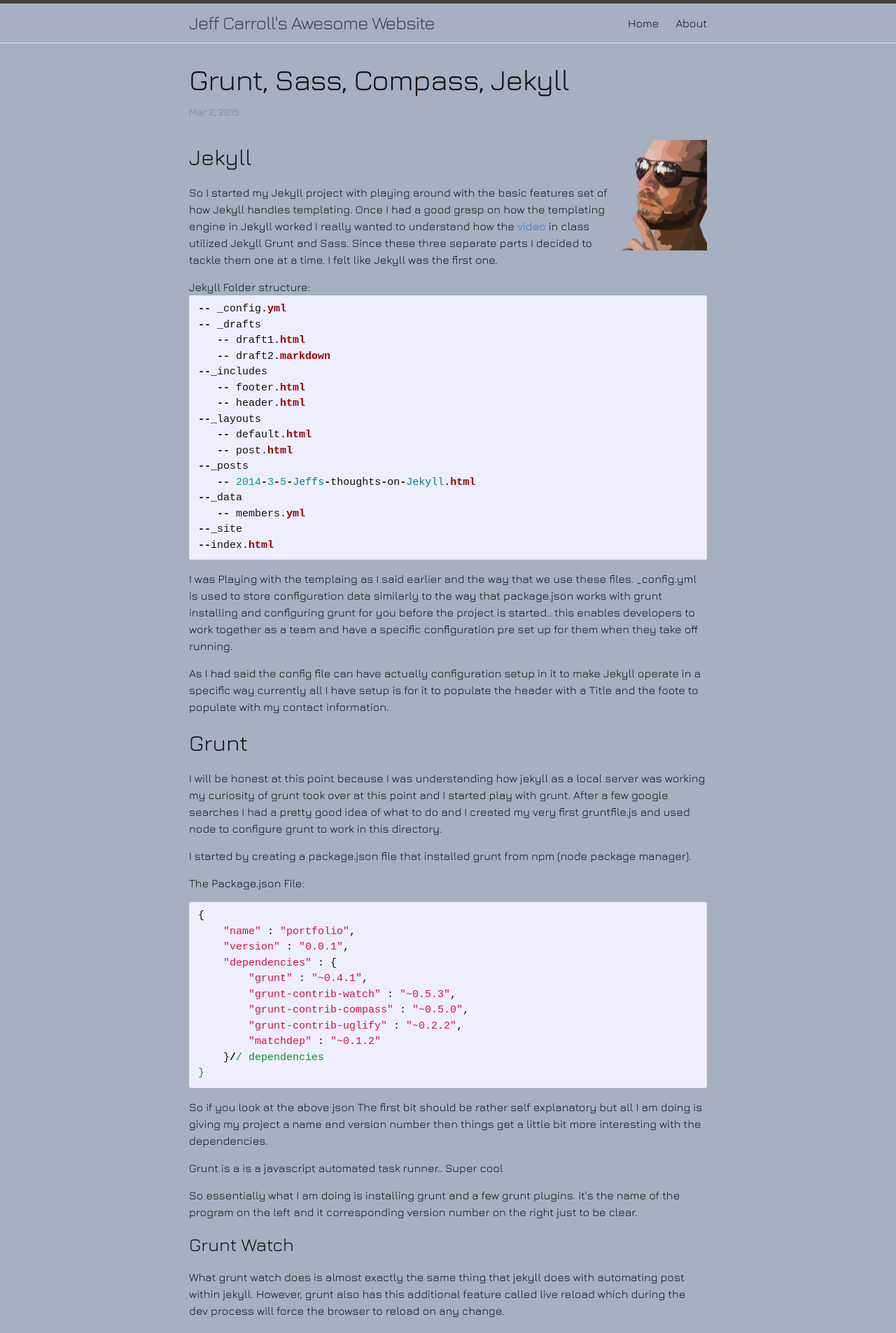
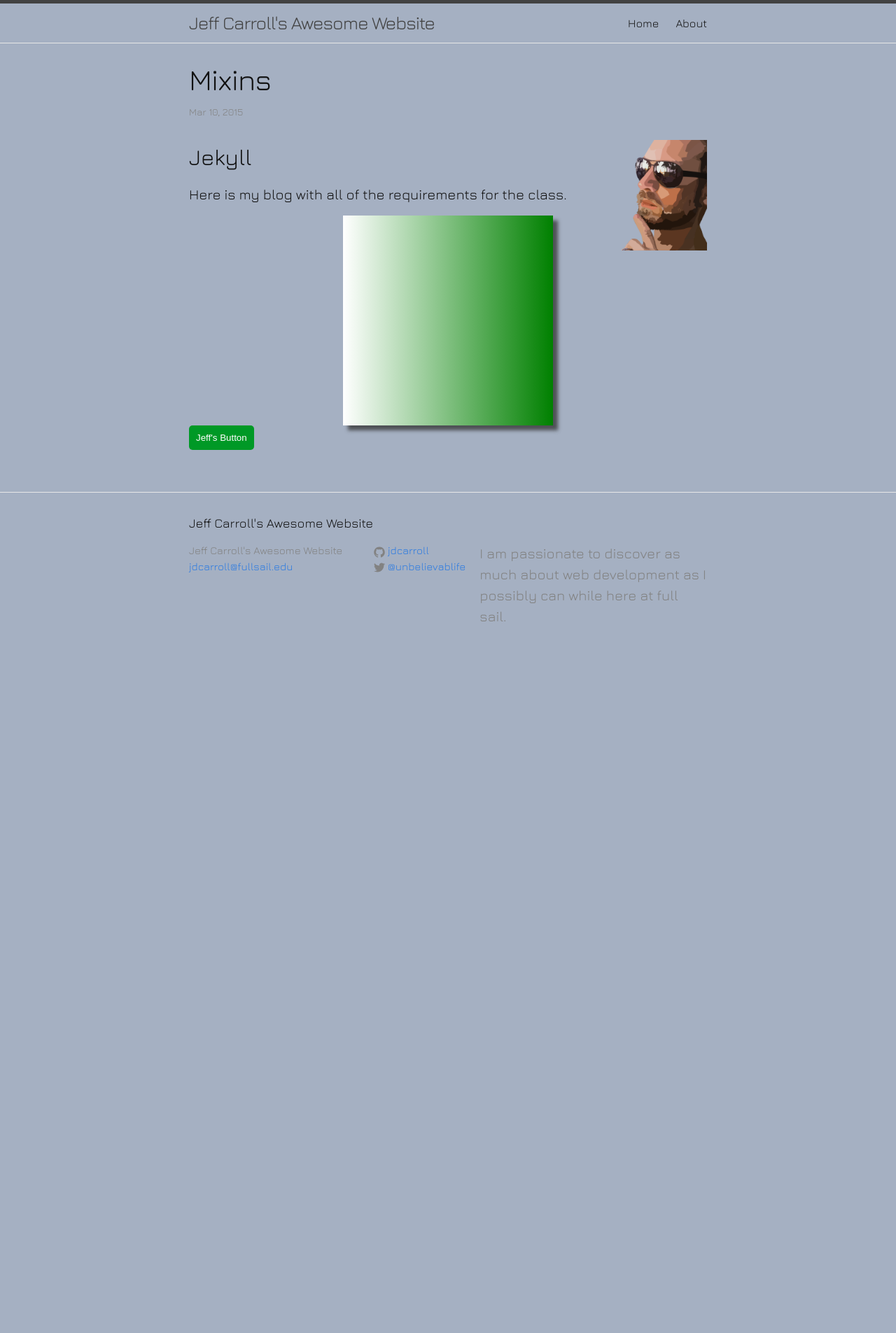
Before and after one commit to jdcarroll/jdcarroll.github.io, a Jekyll site: the page built from _posts/2015-03-10-Jeff_Thoughts.html, in a window 1280 px wide. Shown: the top 1905 px of the page at 70% size. Built offline with Jekyll 4.4.1, drawn with Linux system fonts in a browser that asks for light colours; after the commit the page ends 956 px from its top, so only the background shows below that; some of the changed text lies outside the part shown.

Commit message:
sass and mixins

```diff
--- a/_posts/2015-03-10-Jeff_Thoughts.html
+++ b/_posts/2015-03-10-Jeff_Thoughts.html
@@ -1,7 +1,7 @@
 ---
 layout: post
-title:  "Grunt, Sass, Compass, Jekyll"
-date:   2015-03-02 14:17:31
+title:  "Mixins"
+date:   2015-03-10 14:17:31
 categories: jekyll update
 siteVar: test-class
 ---
@@ -10,124 +10,8 @@ siteVar: test-class
 
 <h2>Jekyll</h2>
 
-<p>So I started my Jekyll project with playing around with the basic features set of how Jekyll handles templating.  Once I had a good grasp on how the templating engine in Jekyll worked I really wanted to understand how the <a href="https://css-tricks.com/video-screencasts/screencast-134-tour-site-progress-built-jekyll-grunt-sass-svg-system/">video</a> in class utilized Jekyll Grunt and Sass.  Since these three separate parts I decided to tackle them one at a time.  I felt like Jekyll was the first one.</p>
+    <p>Here is my blog with all of the requirements for the class.</p>
 
-Jekyll Folder structure:
+    <div class="box"></div>
 
-{% highlight ruby %}
--- _config.yml
--- _drafts
-   -- draft1.html
-   -- draft2.markdown
---_includes
-   -- footer.html
-   -- header.html
---_layouts
-   -- default.html
-   -- post.html
---_posts
-   -- 2014-3-5-Jeffs-thoughts-on-Jekyll.html
---_data
-   -- members.yml
---_site
---index.html
-{% endhighlight %}
-
-<p>I was Playing with the templaing as I said earlier and the way that we use these files.  _config.yml is used to store configuration data similarly to the way that package.json works with grunt installing and configuring grunt for you before the project is started.. this enables developers to work together as a team and have a specific configuration pre set up for them when they take off running.</p>
-
-<p>As I had said the config file can have actually configuration setup in it to make Jekyll operate in a specific way currently all I have setup is for it to populate the header with a Title and the foote to populate with my contact information.</p>
-
-<h2>Grunt</h2>
-
-<p>I will be honest at this point because I was understanding how jekyll as a local server was working my curiosity of grunt took over at this point and I started play with grunt.  After a few google searches I had a pretty good idea of what to do and I created my very first gruntfile.js and used node to configure grunt to work in this directory.</p>
-
-<p>I started by creating a package.json file that installed grunt from npm (node package manager).</p>
-
-<p>The Package.json File:</p>
-
-{% highlight ruby %}
-{
-    "name" : "portfolio",
-    "version" : "0.0.1",
-    "dependencies" : {
-        "grunt" : "~0.4.1",
-        "grunt-contrib-watch" : "~0.5.3",
-        "grunt-contrib-compass" : "~0.5.0",
-        "grunt-contrib-uglify" : "~0.2.2",
-        "matchdep" : "~0.1.2"
-    }// dependencies
-}
-{% endhighlight %}
-
-<p>So if you look at the above json The first bit should be rather self explanatory but all I am doing is giving my project a name and version number then things get a little bit more interesting with the dependencies. </p>
-
-<p>Grunt is a is a javascript automated task runner.. Super cool</p>
-
-<p>So essentially what I am doing is installing grunt and a few grunt plugins.  it's the name of the program on the left and it corresponding version number on the right just to be clear.</p>
-
-<h3>Grunt Watch</h3>
-
-<p>What grunt watch does is almost exactly the same thing that jekyll does with automating post within jekyll. However, grunt also has this additional feature called live reload which during the dev process will force the browser to reload on any change.</p>
-
-<p>This means that if you were to say change the background color variable in Sass as you hit save in your IDE the browser window will auto update. of course you have to configure grunt to "Watch" for sass changes which I will explain in a moment but in a nutshell this tool is super powerful</p>
-
-<p>Here is the grunt configuration file gruntfile.js :</p>
-
-{% highlight ruby %}
-module.exports = function(grunt){
-    grunt.loadNpmTasks('grunt-contrib-uglify');
-    grunt.loadNpmTasks('grunt-contrib-watch');
-    grunt.loadNpmTasks('grunt-contrib-compass');
-    grunt.initConfig({
-        uglify: {
-            my_target: {
-                files: {
-                    '_/js/main.js': ['_/components/js/*.js']
-                }//files
-            }//my_target
-        },//uglify
-        compass: {
-            dev: {
-                options: {
-                    config: 'config.rb'
-                }//options
-            }//dev
-        },//compass
-        watch:{
-            options: { livereload: true },
-            script: {
-                files: ['_/components/js/*.js'],
-                tasks: ['uglify']
-            },//script
-            sass: {
-                files: ['_/components/sass/*.scss'],
-                tasks: ['compass:dev']
-            },//sass
-            html: {
-                files: ['*.html']
-            }//html
-        }//watch
-    })//initConfig
-    grunt.registerTask('default', 'watch');
-}//exports
-{% endhighlight %}
-
-<p>In the above grunt file we have a lot going on in here. First module.exports is a node.js command to install or load node package manager tasks.  Essentially we are declaring module.exports a function quite simply.</p>
-
-<p>Then we are loading uglify first which is just simply a compressor for javascript.  It will compress multiple js files into a single javascript file similar to sass being compiled into css.</p>
-
-<p>Then we load watch which like jekyll as I explained above will detect changes in the site.</p>
-
-<p>then we have compass which is the engine that not only changes sass to css but depending on how  you handle the out put could make it compressed for the sake of speed. Compass is actually a ruby gem that gets installed on the system and configured with a config.rb file which is ruby a language that to be honest I dont really know but I was able to look at the file and figure out how it works.</p>
-
-{% highlight ruby %}
-
-require "susy"
-css_dir = '_/css'
-sass_dir = '_/components/sass'
-javascripts_dir = '_/js'
-output_style = :compressed
-
-{% endhighlight %}
-
-With all this said I was able to get grunt with compass and sass working dynamically together where i update sass and grunt auto updates the page with out jekyll.  The thing that I was struggling with was bringing jekyll in to the environment with grunt.. I know in theory how it could be down but i am confused about getting jekyll working while using grunts server?  If you can help me with this I would greatly apprciate it :)
+    <button class="jeffsButton">Jeff's Button</button>
--- /dev/null
+++ b/_sass/_mixins.scss
@@ -0,0 +1,48 @@
+@mixin centerClass(){
+  margin: 0 auto;
+}
+
+@mixin buttonJeff(){
+  border-radius: 5px;
+  background-color: #009926;
+  color: #ffffff;
+  padding: 10px;
+  border: none;
+  cursor: pointer;
+      &:hover{
+        background-color: #990000;
+      }
+
+}
+
+@mixin boxShadow(){
+  -webkit-box-shadow: 7px 7px 5px 0px rgba(50, 50, 50, 0.75);
+  -moz-box-shadow:    7px 7px 5px 0px rgba(50, 50, 50, 0.75);
+  box-shadow:         7px 7px 5px 0px rgba(50, 50, 50, 0.75);
+}
+
+@mixin horizontal-gradient($from, $to, $stop: 100%) {
+  /* fallback/image non-cover color */
+  background-color: $from;
+
+  /* Firefox 3.6+ */
+  background-image: -moz-linear-gradient(left, $from 0%, $to $stop);
+
+  /* Safari 4+, Chrome 1+ */
+  background-image: -webkit-gradient(linear, left top, right top, color-stop(0%, $from), color-stop($stop, $to));
+
+  /* Safari 5.1+, Chrome 10+ */
+  background-image: -webkit-linear-gradient(left, $from 0%, $to $stop);
+
+  /* Opera 11.10+ */
+  background-image: -o-linear-gradient(left, $from 0%, $to $stop);
+
+  /* IE10+ */
+  background: -ms-linear-gradient(left, $from 0%, $to $stop);
+
+  /* Standard */
+  background: linear-gradient(to right, $from 0%, $to $stop);
+
+  /* IE6-9 */
+  filter: progid:DXImageTransform.Microsoft.gradient( startColorstr='$from', endColorstr='$to',GradientType=1 );
+}
--- /dev/null
+++ b/_sass/_sassMixinExample.scss
@@ -0,0 +1,27 @@
+.box {
+  @include horizontal-gradient(white, green);
+  height: 300px;
+  width: 300px;
+  @include centerClass();
+  @include boxShadow();
+}
+
+.jeffsButton{
+  @include buttonJeff();
+}
+
+p {
+  font-size: 16px;
+}
+
+@media (min-width: 768px) and (max-width: 1023px) {
+  p {
+    font-size: 18px;
+  }
+}
+
+@media (min-width: 1024px) {
+  p {
+    font-size: 20px;
+  }
+}
--- a/css/main.scss
+++ b/css/main.scss
@@ -47,6 +47,8 @@ $on-laptop:        800px;
 // Import partials from `sass_dir` (defaults to `_sass`)
 @import
         "variables",
+        "mixins",
+        "sassMixinExample",
         "base",
         "layout",
         "syntax-highlighting"
```
